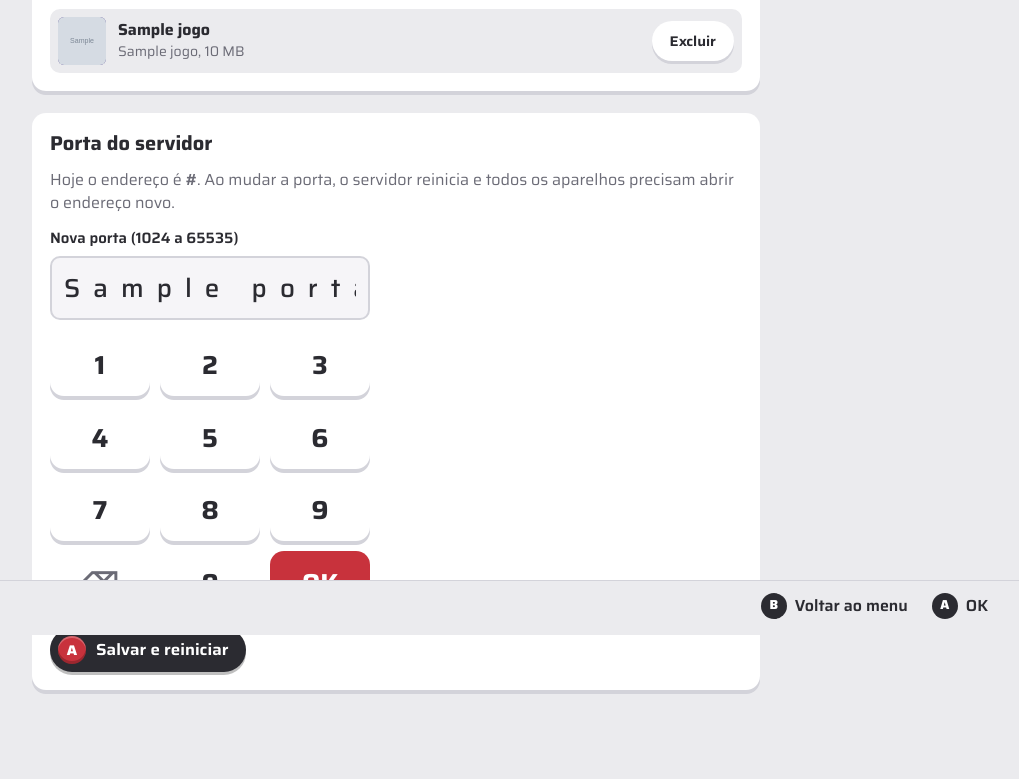
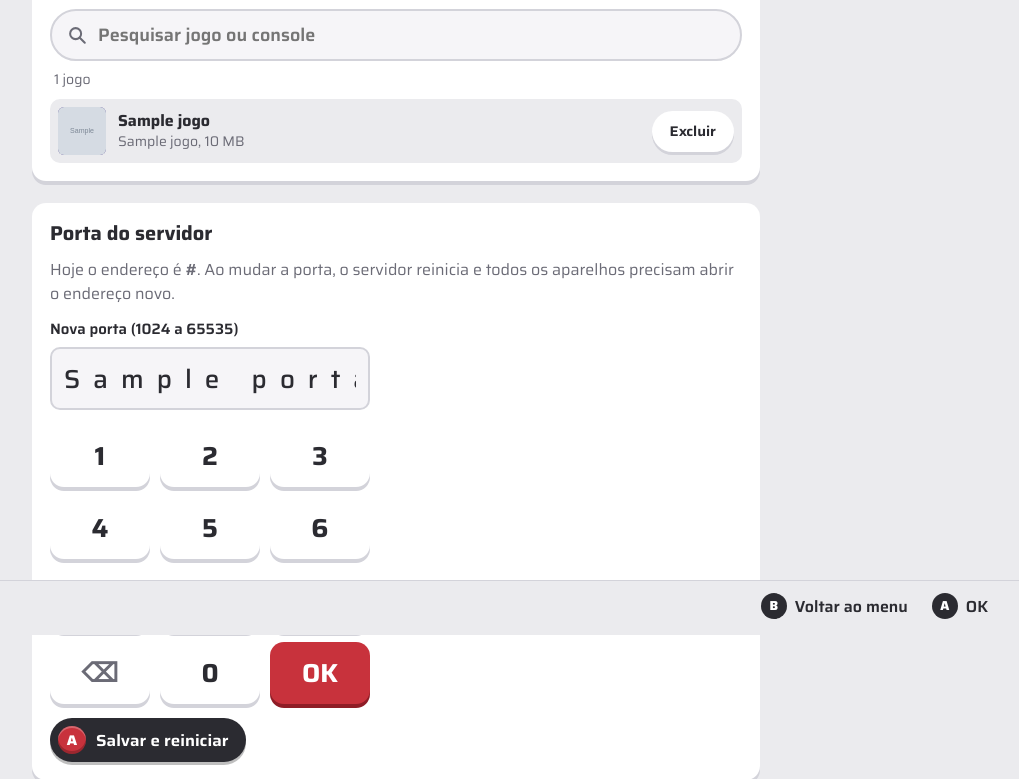
Before and after one commit to brunomint/classic-games-lan, a Python web app: template templates/ajustes.html in a window 1280 px wide. Shown: the part 165-944 px from the top of the page, without its empty margins (244-1263 px from the left). Before the commit the page ends 859 px from the top, so only its background shows below. Run offline with Jinja, Linux system fonts and the light colour scheme; the template is opened without the code that fills it: most values are stand-ins (such as "Sample title", 1, 10 or a date in 2020); grey boxes marked "Sample" are stand-in pictures.

Commit message:
Ajustes: pesquisa na lista de jogos (nome ou console, sem acento; Enter vai ao primeiro)
Co-Authored-By: Claude Opus 5.5 <noreply@anthropic.com>

```diff
--- a/static/css/paginas.css
+++ b/static/css/paginas.css
@@ -235,6 +235,36 @@
 .bloco-ajuste h2 { margin: 0 0 10px; font-size: 20px; }
 .bloco-ajuste .texto-apoio { color: var(--grafite-2); margin: 0 0 14px; }
 
+.pesquisa-ajustes {
+  display: flex;
+  align-items: center;
+  gap: 10px;
+  padding: 0 14px;
+  border: 2px solid var(--plastico-sombra);
+  border-radius: 999px;
+  background: #f6f5f8;
+  color: var(--grafite-2);
+}
+
+.pesquisa-ajustes:focus-within { border-color: var(--foco); }
+.pesquisa-ajustes svg { width: 22px; height: 22px; flex: none; fill: none; stroke: currentColor; stroke-width: 2.2; stroke-linecap: round; }
+
+.pesquisa-ajustes input {
+  flex: 1;
+  min-width: 0;
+  padding: 11px 0;
+  border: 0;
+  background: none;
+  color: var(--grafite);
+  font: inherit;
+  font-size: 18px;
+  font-weight: 600;
+  outline: none;
+}
+
+.contagem-jogos { margin: 8px 4px 10px; color: var(--grafite-2); font-size: 14px; }
+.jogo-item[hidden] { display: none; }
+
 .lista-jogos { list-style: none; margin: 0; padding: 0; display: grid; gap: 8px; }
 
 .jogo-item {
--- a/static/js/ajustes.js
+++ b/static/js/ajustes.js
@@ -28,6 +28,7 @@
         const proximo = alvo.item.nextElementSibling || alvo.item.previousElementSibling;
         alvo.item.remove();
         dialogo.close();
+        if (pesquisa) filtrar();
         const botao = proximo && proximo.querySelector("[data-excluir]");
         if (botao) botao.focus();
       })
@@ -36,6 +37,55 @@
         erroExcluir.hidden = false;
       });
   });
+
+  // ---------- pesquisa na lista de jogos ----------
+  // ignora acento e maiúsculas; vale para o nome e para o console ("snes", "ps1")
+  const pesquisa = document.getElementById("pesquisa-jogos");
+  const contagem = document.getElementById("contagem-jogos");
+  const nenhum = document.getElementById("nenhum-jogo");
+  const normalizar = (t) => t.normalize("NFD").replace(/[\u0300-\u036f]/g, "")
+    .toLowerCase().replace(/[^a-z0-9]+/g, " ").trim();
+  // apelidos dos consoles, para achar por "ps1", "genesis"...
+  const APELIDOS = { psx: "ps1 ps psone", megadrive: "genesis md", gb: "gbc", nes: "famicom", snes: "super famicom sfc" };
+  const total = (n) => (n === 1 ? "1 jogo" : `${n.toLocaleString("pt-BR")} jogos`);
+
+  function filtrar() {
+    const itens = Array.from(document.querySelectorAll(".jogo-item"));
+    const partes = normalizar(pesquisa.value).split(" ").filter(Boolean);
+    let visiveis = 0;
+    itens.forEach((item) => {
+      if (!item.dataset.busca) {
+        const chave = item.dataset.console.split(" ")[0];
+        item.dataset.busca = normalizar(`${item.dataset.titulo} ${item.dataset.console} ${APELIDOS[chave] || ""}`);
+      }
+      const mostra = partes.every((p) => item.dataset.busca.includes(p));
+      item.hidden = !mostra;
+      if (mostra) visiveis += 1;
+    });
+    contagem.textContent = partes.length ? `${total(visiveis)} de ${itens.length.toLocaleString("pt-BR")}` : total(itens.length);
+    nenhum.hidden = visiveis > 0;
+  }
+
+  if (pesquisa) {
+    filtrar();   // contagem com ponto de milhar (e a pesquisa que o navegador lembrou)
+    pesquisa.addEventListener("input", filtrar);
+    // Enter leva ao primeiro jogo achado
+    pesquisa.addEventListener("keydown", (e) => {
+      if (e.key !== "Enter") return;
+      e.preventDefault();
+      const primeiro = document.querySelector(".jogo-item:not([hidden]) [data-excluir]");
+      if (primeiro) primeiro.focus();
+    });
+    // começar a digitar em qualquer lugar da página vai para a pesquisa
+    document.addEventListener("keydown", (e) => {
+      if (e.ctrlKey || e.metaKey || e.altKey || document.querySelector("dialog[open]")) return;
+      if (["INPUT", "SELECT", "TEXTAREA"].includes(e.target.tagName)) return;
+      if (e.key === "/" || /^[\p{L}]$/u.test(e.key)) {
+        pesquisa.focus();
+        if (e.key === "/") e.preventDefault();
+      }
+    });
+  }
 
   // ---------- porta ----------
   const form = document.getElementById("form-porta");
--- a/templates/ajustes.html
+++ b/templates/ajustes.html
@@ -1,6 +1,7 @@
 {% extends "base.html" %}
 {% from "_topo.html" import topo %}
 {% from "_teclado.html" import teclado %}
+{% from "_icones.html" import icone %}
 {% block title %}Ajustes · Classic Games{% endblock %}
 {% block css %}<link rel="stylesheet" href="{{ url_for('static', filename='css/paginas.css') }}">{% endblock %}
 {% block body_class %}ajustes{% endblock %}
@@ -12,9 +13,16 @@
   <section class="bloco-ajuste">
     <h2>Jogos</h2>
     {% if jogos %}
+    <label class="pesquisa-ajustes">
+      {{ icone("lupa") }}
+      <input type="search" id="pesquisa-jogos" data-nav placeholder="Pesquisar jogo ou console"
+             aria-label="Pesquisar jogo ou console" autocomplete="off" spellcheck="false">
+    </label>
+    <p class="contagem-jogos" id="contagem-jogos" aria-live="polite">{{ jogos|length }} jogos</p>
+    <p class="texto-apoio" id="nenhum-jogo" hidden>Nenhum jogo com esse nome.</p>
     <ul class="lista-jogos" id="lista-jogos">
       {% for g in jogos %}
-      <li class="jogo-item" data-titulo="{{ g.title }}">
+      <li class="jogo-item" data-titulo="{{ g.title }}" data-console="{{ g.console }} {{ g.console_label }}">
         <span class="miniatura etiqueta-{{ g.cor }}">
           {% if g.cover %}<img src="/covers/{{ g.cover }}" alt="" loading="lazy">{% else %}{{ g.initials }}{% endif %}
         </span>
```
